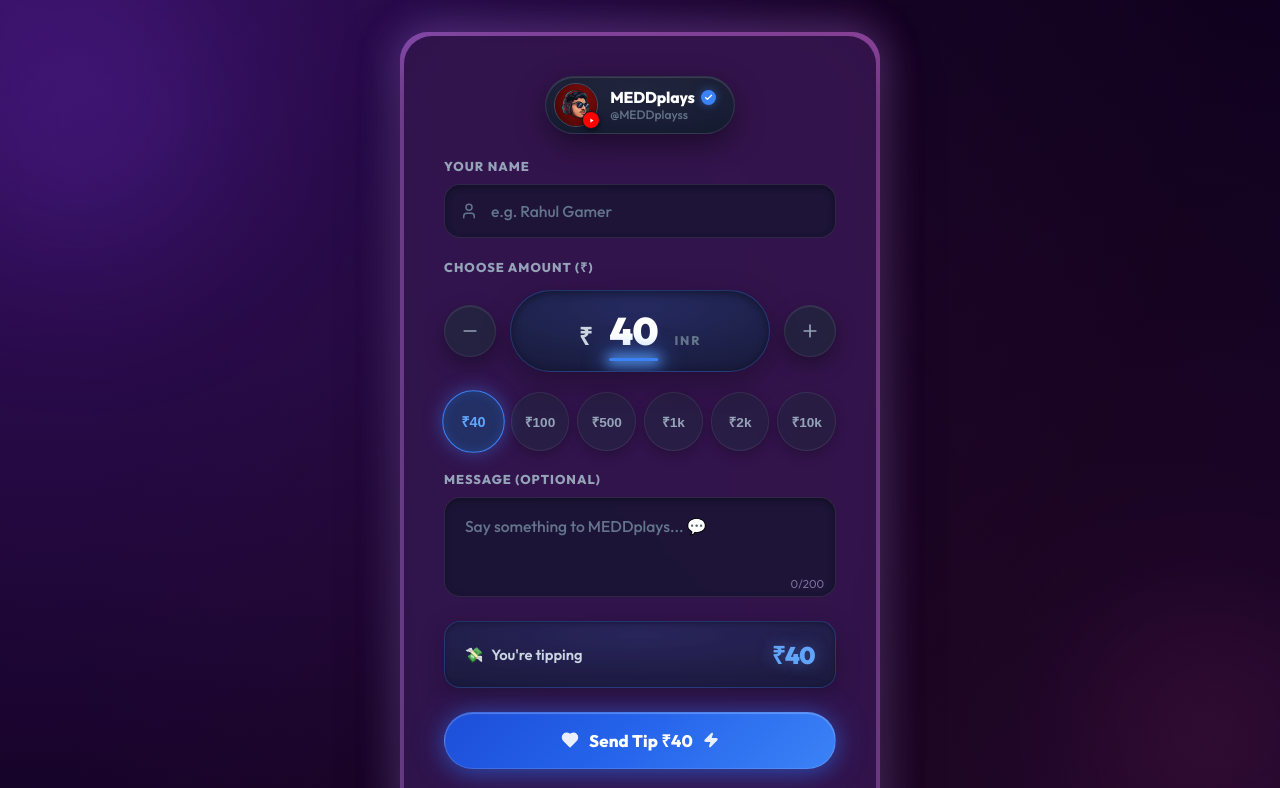
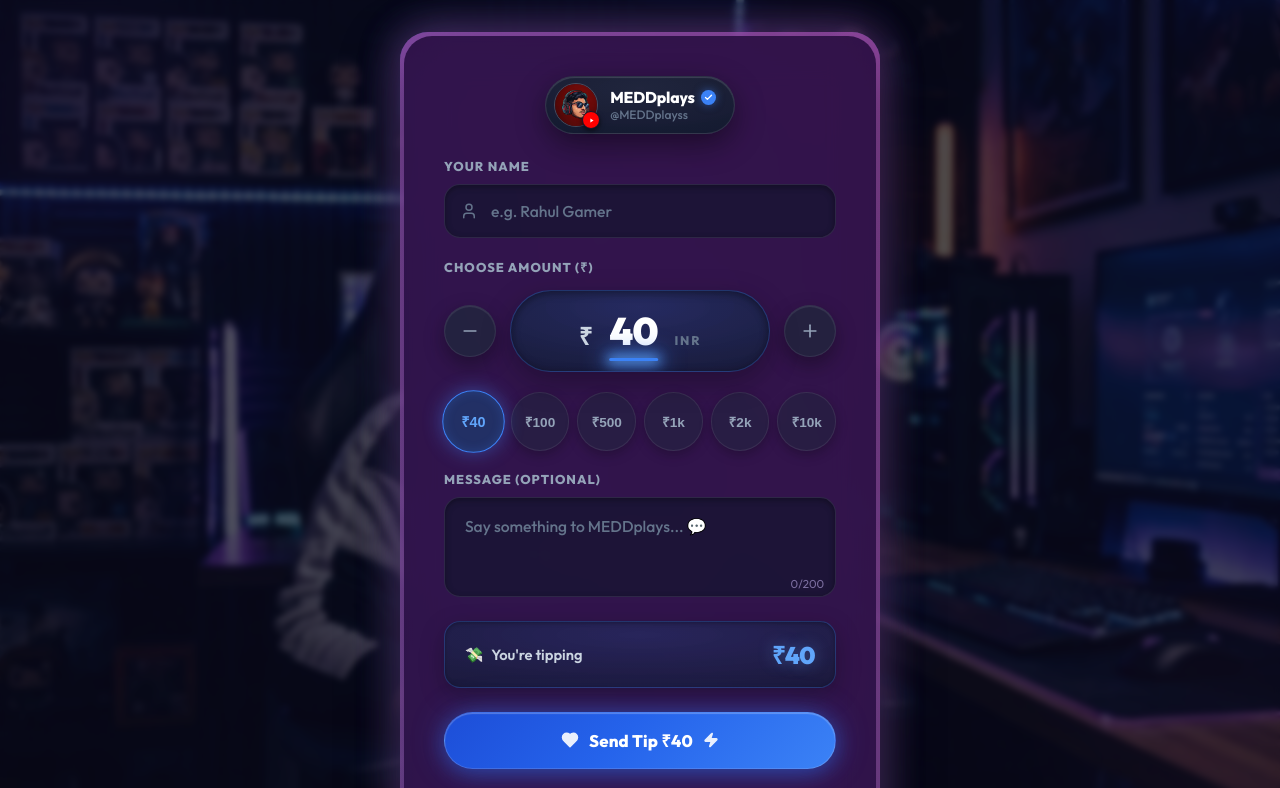
Before and after one commit to Sammedpatil07/meddplays_tipping_live_stream, a React (Vite) app in the folder frontend/: page / in a window 1280 px wide. Shown: the top 788 px of the page. Built offline with nearby package versions, Linux system fonts and the light colour scheme; no server answers.

Commit message:
feat: add gamer background image with dark overlay

```diff
--- a/frontend/src/index.css
+++ b/frontend/src/index.css
@@ -71,7 +71,11 @@
   color: var(--text-primary);
   min-height: 100vh;
   overflow-x: hidden;
-  background-image: var(--gradient-bg);
+  background-image: url('/gamer-bg.jpg');
+  background-size: cover;
+  background-position: center top;
+  background-attachment: fixed;
+  background-repeat: no-repeat;
 }
 
 /* Scrollbar */
@@ -104,12 +108,10 @@
 .page-wrapper::before {
   content: '';
   position: fixed;
-  top: -50%;
-  left: -50%;
-  width: 200%;
-  height: 200%;
-  background: radial-gradient(circle at 30% 20%, rgba(124, 58, 237, 0.15) 0%, transparent 50%),
-              radial-gradient(circle at 70% 80%, rgba(236, 72, 153, 0.1) 0%, transparent 50%);
+  inset: 0;
+  background: rgba(10, 10, 30, 0.72);
+  backdrop-filter: blur(3px);
+  -webkit-backdrop-filter: blur(3px);
   pointer-events: none;
   z-index: 0;
 }
```
Also changed, not shown: frontend/public/gamer-bg.jpg (added).
